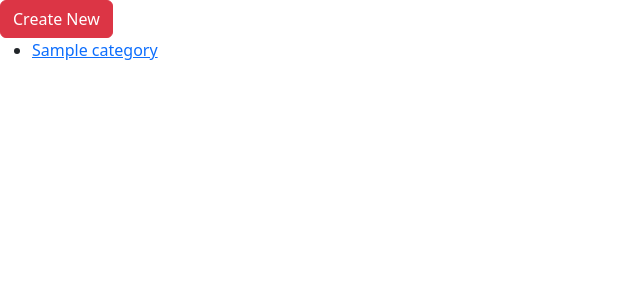
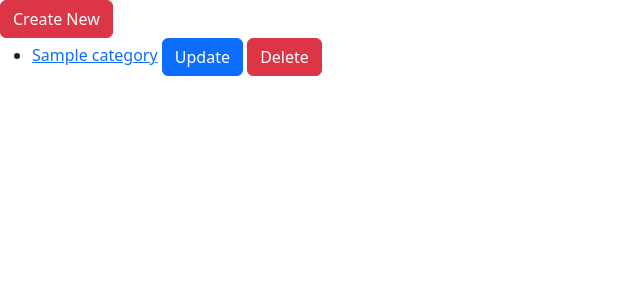
Before and after one commit to songlei1979/simpleblog_23s2, a Django app: page /categories in a window 1280 px wide. Shown: the part 56-356 px from the top of the page, without its empty margins (0-640 px from the left). Run offline with Django 4.2, Linux system fonts and the light colour scheme; tables that the repository leaves empty hold one stand-in row (values such as "Sample post").

Commit message:
created category delete

```diff
--- a/blog/models.py
+++ b/blog/models.py
@@ -11,7 +11,7 @@ class Category(models.Model):
 class Post(models.Model):
     author = models.ForeignKey(User, null=True, blank=True, on_delete=models.CASCADE)
     body = models.TextField()
-    category = models.ForeignKey(Category, on_delete=models.DO_NOTHING)
+    category = models.ForeignKey(Category, on_delete=models.SET_NULL, null=True)
     likes = models.ManyToManyField(User, blank=True, null=True, related_name="post_likes")
     post_image = models.ImageField(blank=True, null=True)
     title = models.CharField(max_length=255)
--- a/blog/templates/index.html
+++ b/blog/templates/index.html
@@ -7,6 +7,9 @@ Home
 {% block content %}
     <a href="{% url 'create_post_form' %}">Add New</a>
     {% for post in posts %}
-        <p><a href="{% url 'detail_post' id=post.id %}">{{ post }}</a> - {{ post.author }}</p>
+        <p>
+            <a href="{% url 'detail_post' id=post.id %}">{{ post }}</a>
+            - {{ post.author }}
+        </p>
     {% endfor %}
 {% endblock %}
--- a/blog/templates/list_categories.html
+++ b/blog/templates/list_categories.html
@@ -12,7 +12,14 @@ Categories
 {% for category in categories %}
     <li>
         <a href="{% url 'detail_category' id=category.id %}">
-            {{ category.name }}</a></li>
+            {{ category.name }}</a>
+        <a class="btn btn-primary" href="{% url 'update_category_form' id=category.id%}">
+            Update
+        </a>
+    <a class="btn btn-danger" href="{% url 'delete_category' id=category.id %}">
+            Delete
+        </a>
+    </li>
 {% endfor %}
 </ul>
 {% endblock %}
--- a/blog/urls.py
+++ b/blog/urls.py
@@ -1,7 +1,7 @@
 from django.urls import path
 
 from blog.views import index, list_categories, detail_category, detail_post, create_category_form, create_category, \
-    create_post, create_post_form
+    create_post, create_post_form, update_category, update_category_form, delete_category
 
 urlpatterns = [
     path("", index, name="home"),
@@ -18,5 +18,11 @@ urlpatterns = [
          name="create_post"),
 path("post/create_form", create_post_form,
          name="create_post_form"),
+path("category/update", update_category,
+         name="update_category"),
+path("category/update_form/<int:id>", update_category_form,
+         name="update_category_form"),
+path("category/delete/<int:id>", delete_category,
+         name="delete_category"),
 
 ]
--- a/blog/views.py
+++ b/blog/views.py
@@ -1,13 +1,17 @@
+from django.http import HttpResponseRedirect
 from django.shortcuts import render
 
 # Create your views here.
+from django.urls import reverse_lazy, reverse
+
 from blog.models import Post, Category
 
 
 def index(request):
     data = Post.objects.all()
-    content = {"posts":data}
+    content = {"posts": data}
     return render(request, "index.html", content)
+
 
 def list_categories(request):
     data = Category.objects.all()
@@ -23,8 +27,8 @@ def detail_category(request, id):
         error_message = "The category does not exist"
         data = None
     return render(request, "detail_category.html",
-                  {"category":data,
-                "error_message":error_message} )
+                  {"category": data,
+                   "error_message": error_message})
 
 
 def detail_post(request, id):
@@ -41,13 +45,14 @@ def detail_post(request, id):
 
 def create_category(request):
     name = request.POST.get("category_name")
-    message = "new category "+name+" has been created"
+    message = "new category " + name + " has been created"
     try:
         Category.objects.create(name=name)
     except:
         message = "some error there"
     return render(request, 'create_category.html',
-                  {'message':message})
+                  {'message': message})
+
 
 def create_category_form(request):
     return render(request,
@@ -58,15 +63,54 @@ def create_post(request):
     title = request.POST.get("post_title")
     body = request.POST.get("post_body")
     category_id = request.POST.get("category_id")
-    message = "new post "+title+" has been created"
+    message = "new post " + title + " has been created"
     try:
         Post.objects.create(title=title, body=body, category_id=category_id)
     except:
         message = "some error there"
     return render(request, 'create_post.html',
-                  {'message':message})
+                  {'message': message})
+
 
 def create_post_form(request):
     return render(request,
                   'create_post_form.html',
-                  {"categories":Category.objects.all()})
+                  {"categories": Category.objects.all()})
+
+
+def update_category(request):
+    name = request.POST.get("category_name")
+    id = request.POST.get("category_id")
+    message = "the category " + name + " has been updated"
+    try:
+        category = Category.objects.get(id=id)
+        category.name = name
+        category.save()
+    except:
+        message = "some error there"
+    return render(request, 'update_category.html',
+                  {'message': message})
+
+
+def update_category_form(request, id):
+    message = ""
+    try:
+        category = Category.objects.get(id=id)
+    except Category.DoesNotExist:
+        message = "something wrong"
+    return render(request,
+                  'update_category_form.html',
+                  {"category": category, "message": message})
+
+
+def delete_category(request, id):
+    message = ""
+    print("id:"+str(id))
+    try:
+        print("get")
+        category = Category.objects.get(id=id)
+        print(category.name)
+        category.delete()
+    except Category.DoesNotExist:
+        message = "something wrong"
+    return HttpResponseRedirect(reverse('categories'))
```
Also changed, not shown: blog/templates/update_category.html (added, +8 -0 lines), blog/templates/update_category_form.html (added, +19 -0 lines), blog/migrations/0004_alter_post_category.py (added), db.sqlite3.
